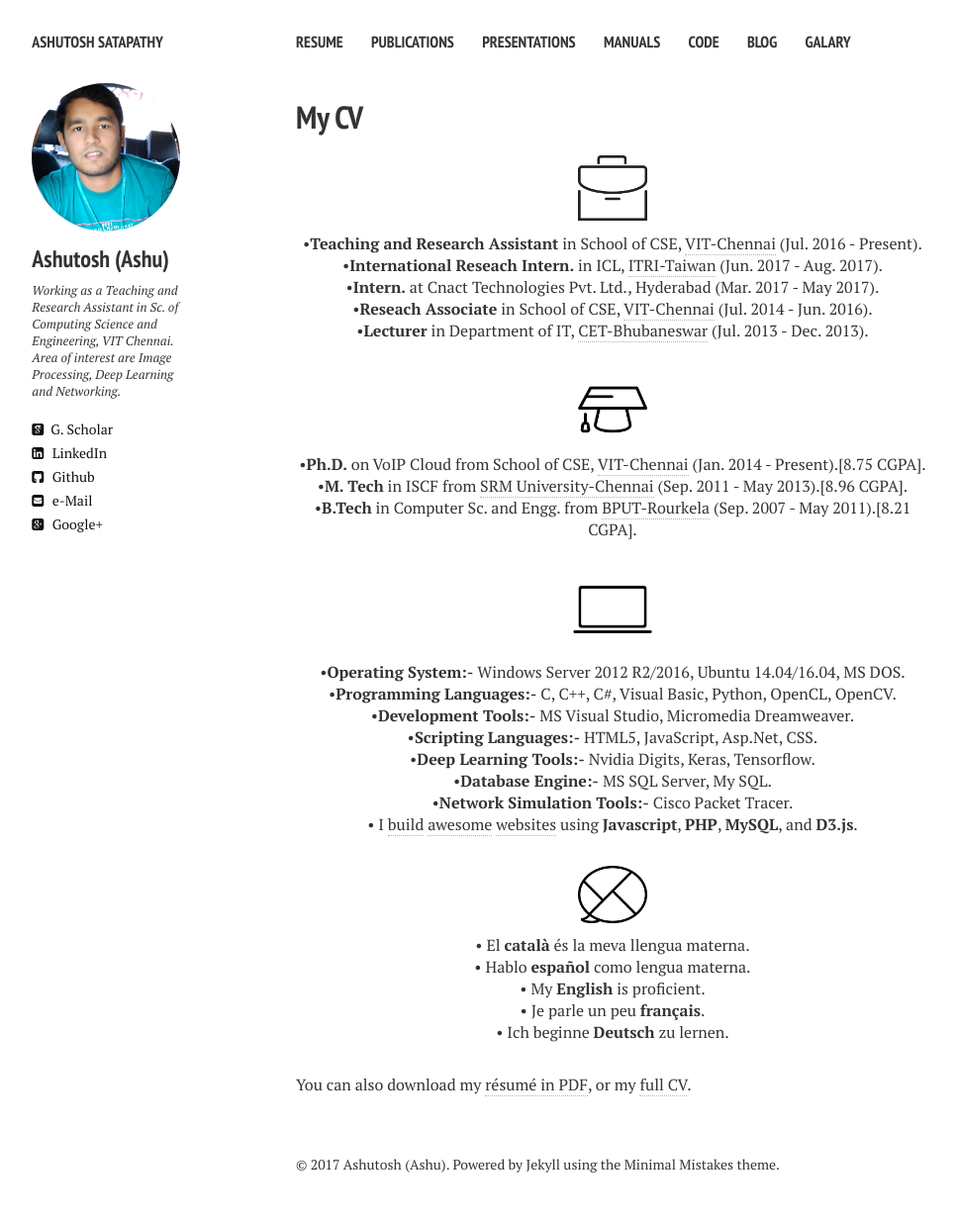
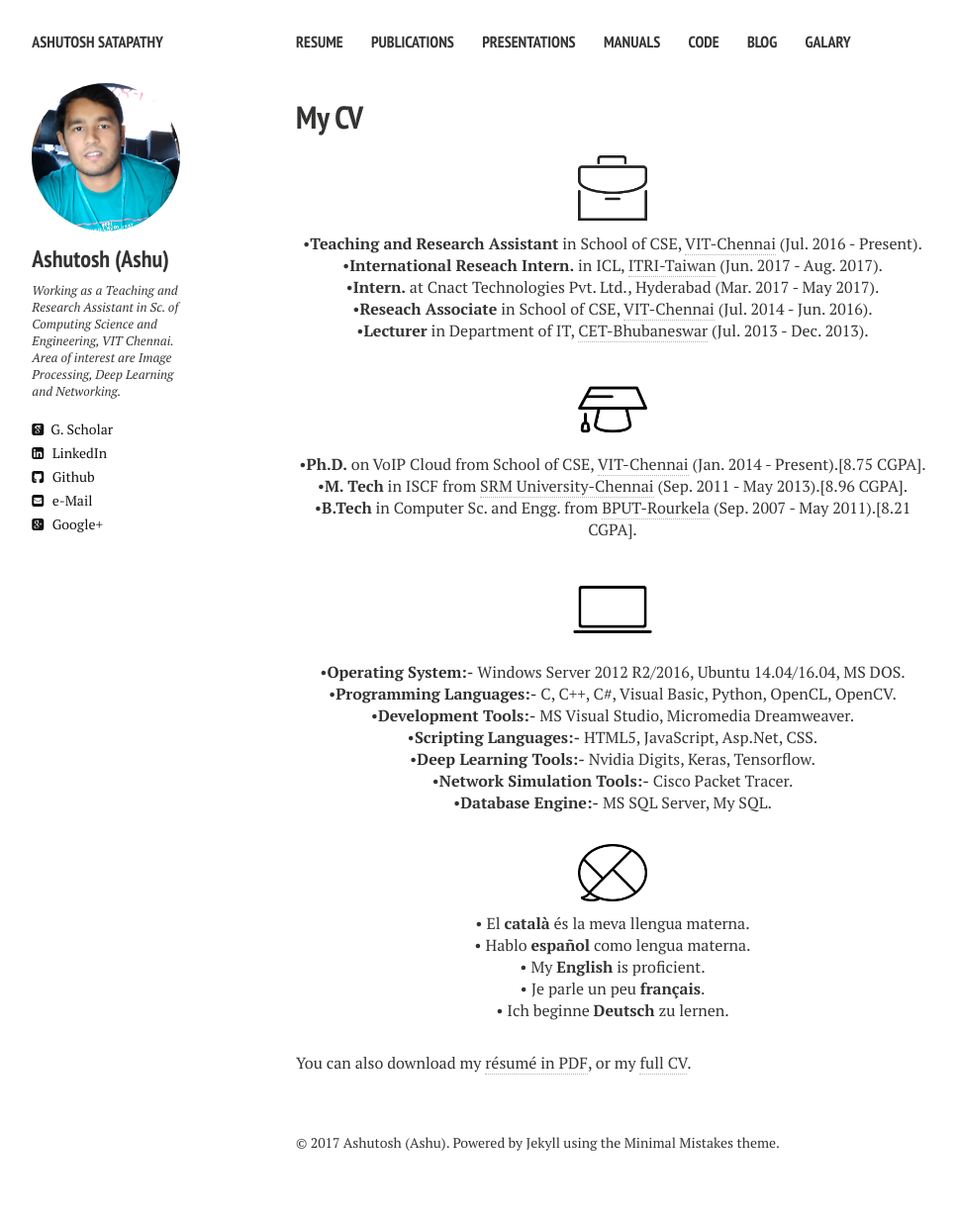
Before and after one commit to ashutoshsatapathy1990/ashutoshsatapathy1990.github.io, a Jekyll site: the page built from cv.md, in a window 1280 px wide. Shown: the whole page at 99% size, without its empty margins (21-987 px from the left). Built offline with Jekyll 4.4.1, drawn with Linux system fonts in a browser that asks for light colours; nearby versions of some CDN libraries; after the commit the page ends 1213 px from its top, so only the background shows below that.

Commit message:
Update cv.html

```diff
--- a/_layouts/cv.html
+++ b/_layouts/cv.html
@@ -62,9 +62,8 @@
     <p align="center">&#8226<strong>Development Tools:-</strong> MS Visual Studio, Micromedia Dreamweaver.</p>
     <p align="center">&#8226<strong>Scripting Languages:-</strong> HTML5, JavaScript, Asp.Net, CSS.</p>
     <p align="center">&#8226<strong>Deep Learning Tools:-</strong> Nvidia Digits, Keras, Tensorflow.</p>
-    <p align="center">&#8226<strong>Database Engine:-</strong> MS SQL Server, My SQL.</p>
     <p align="center">&#8226<strong>Network Simulation Tools:-</strong> Cisco Packet Tracer.</p>
-    <p align="center" class="bottom-three">&#8226 I <a href="http://goo.gl/XbK9qN" target="_blank">build</a> <a href="http://www.vision.ee.ethz.ch/~cvlsegmentation/" target="_blank">awesome</a> <a href="http://davischallenge.org" target="_blank">websites</a> using <strong>Javascript</strong>, <strong>PHP</strong>, <strong>MySQL</strong>, and <strong>D3.js</strong>.</p>
+    <p align="center" class="bottom-three">&#8226<strong>Database Engine:-</strong> MS SQL Server, My SQL.</p>
 
     <p align="center" class=bottom-small><img src="{{ site.url }}/images/CV/talk.png" alt="Languages" width="70" height="70"></p>
     <p align="center">&#8226 El <strong>català</strong> és la meva llengua materna.</p>
```
